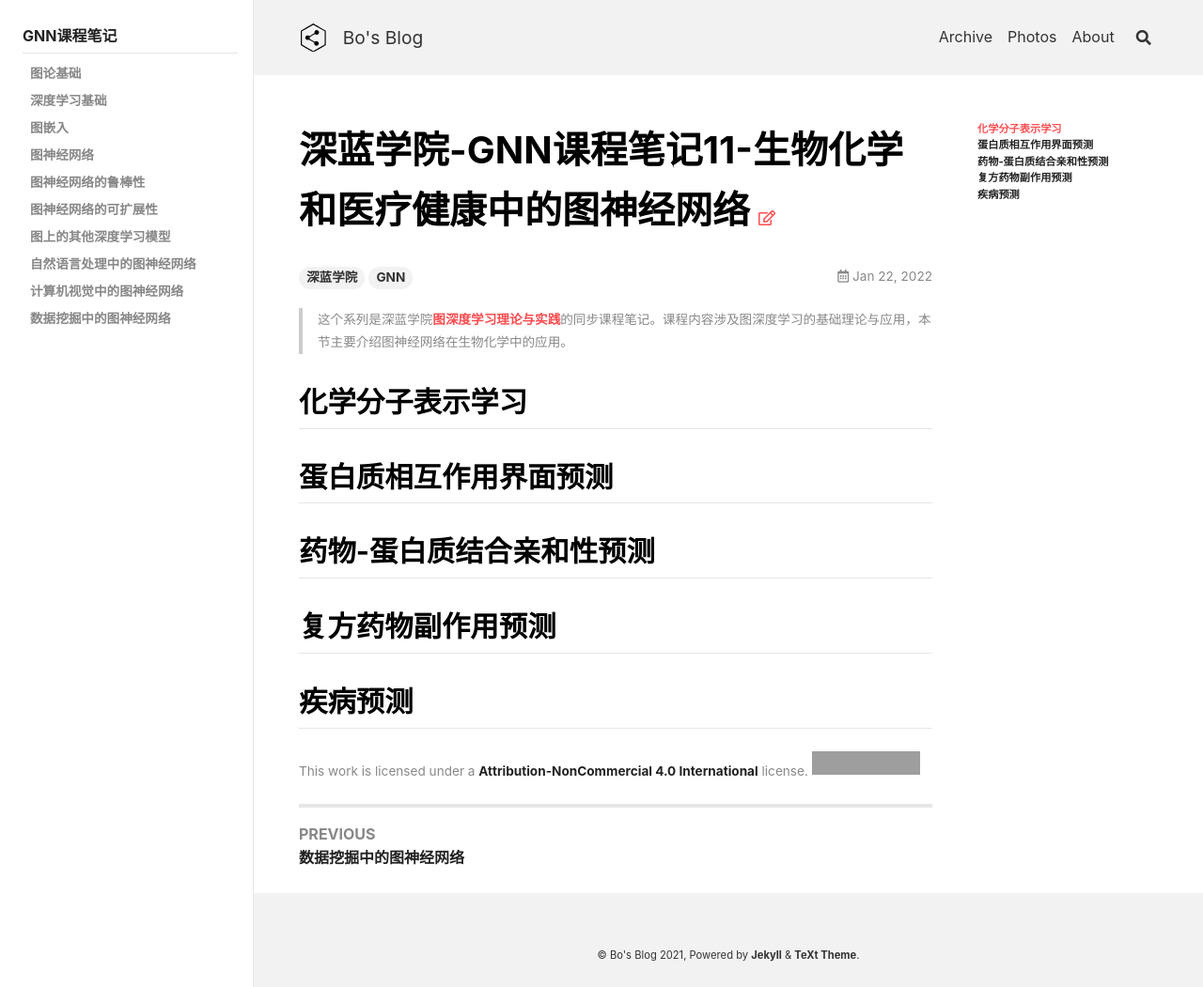
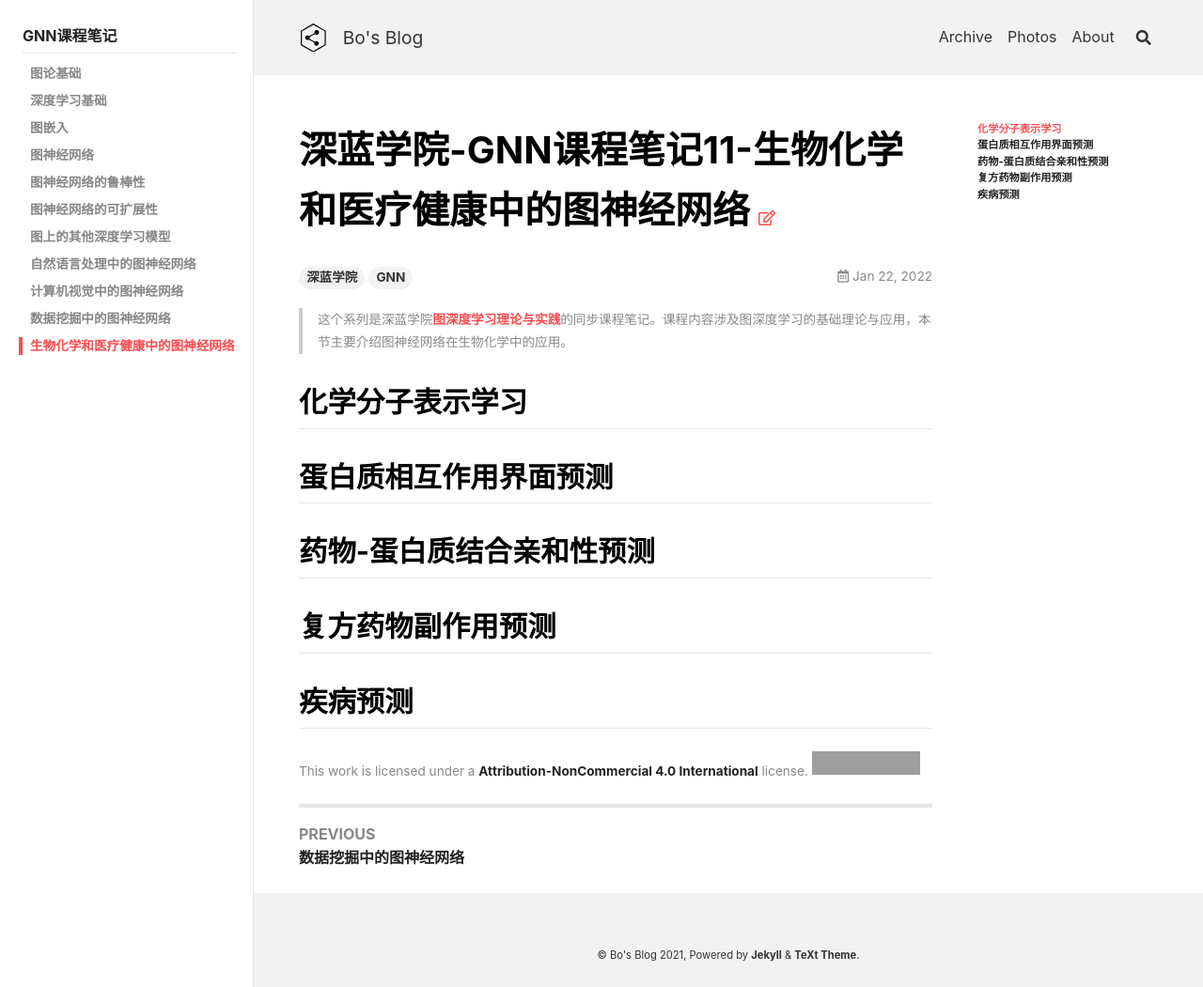
Before and after one commit to peng00bo00/peng00bo00_previous_blog, a Jekyll site: the page built from _posts/2022-01-22-GNN-NOTES-11.md, in a window 1280 px wide. Shown: the whole page at 94% size. Built offline with Jekyll 4.4.1, drawn with Linux system fonts in a browser that asks for light colours; nearby versions of some CDN libraries; grey boxes are pictures that could not be loaded.

Commit message:
Update navigation.yml

```diff
--- a/_data/navigation.yml
+++ b/_data/navigation.yml
@@ -186,6 +186,8 @@
         url: /2021/12/25/GNN-NOTES-09.html
       - title: 数据挖掘中的图神经网络
         url: /2022/01/08/GNN-NOTES-10.html
+      - title: 生物化学和医疗健康中的图神经网络
+        url: /2022/01/22/GNN-NOTES-11.html
 
 GAMES103:
   - title: GAMES103课程笔记
```
